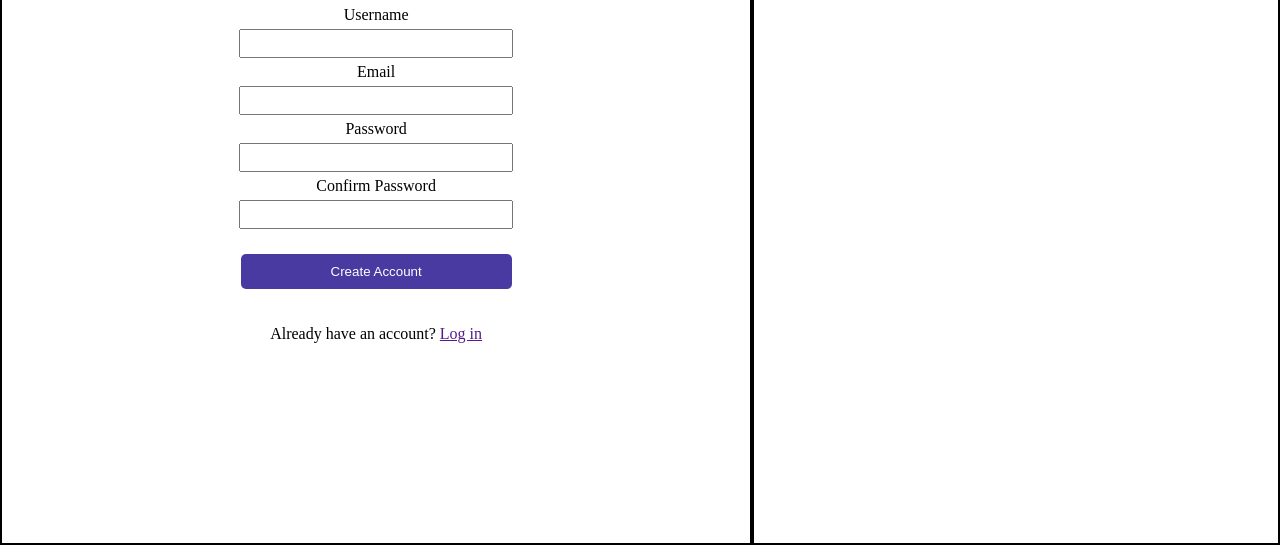
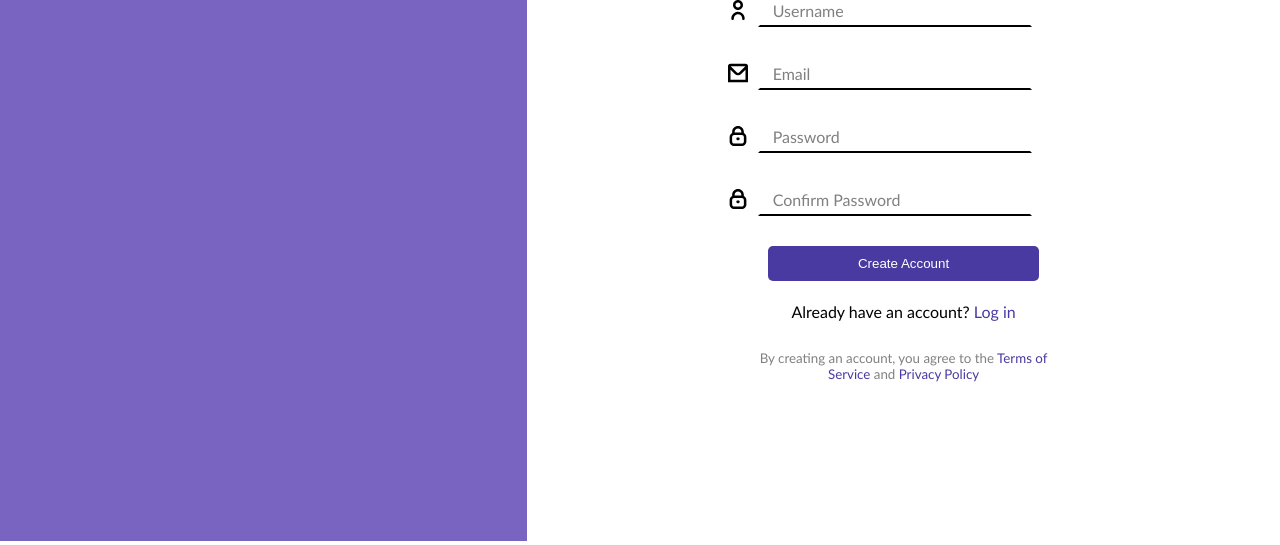
Before and after one commit to LyKitsuse/SignUp-Page-TOP, a plain HTML site: page index.html in a window 1280 px wide. Shown: the part 259-804 px from the top of the page. Drawn offline with Linux system fonts and the light colour scheme.

Commit message:
Finished Basic Design

```diff
--- a/index.html
+++ b/index.html
@@ -9,31 +9,45 @@
 <body>
     <div id="main">
         <div class="left">
+            <h1></h1>
+        </div>
+        <div class="right">
             <form action="https://www.example.com" method="post">
-                <h1>Create an Account</h1>
-                <label for="username">Username</label>
-                <input type="text" id="username" name="username">
+                <h1 style="font-size: xx-large;">Create your account</h1>
+                <div class="form">
+                    <div class="form container">
+                        <img src="assets/user.svg">
+                        <input type="text" id="username" name="username" required placeholder="">
+                        <label for="username">Username</label>
+                    </div>
 
-                <label for="email">Email</label>
-                <input type="text" id="email" name="email">
+                    <div class="form container">
+                        <img src="assets/envelope.svg">
+                        <input type="text" id="email" name="email" required placeholder="">
+                        <label for="email">Email</label>
+                    </div>
 
-                <label for="password" required>Password</label>
-                <input type="password" id="password" name="password">
+                    <div class="form container">
+                        <img src="assets/lock.svg">
+                        <input type="password" id="password" name="password" required min="5" placeholder="">
+                        <label for="password" required>Password</label>
+                    </div>
 
-                <label for="confirmPass" required>Confirm Password</label>
-                <input type="password" id="confirmPass">
+                    <div class="form container">
+                        <img src="assets/lock.svg">
+                        <input type="password" id="confirm_password" required min="5" placeholder="">
+                        <label for="confirm_password" required>Confirm Password</label>
+                    </div>
+                </div>
 
                 <button type="submit">Create Account</button>
 
                 <p>Already have an account? <a href="">Log in</a></p>
+
+                <p class="info">By creating an account, you agree to the <a href="https://youtu.be/dQw4w9WgXcQ?si=Gcfqy3l9yE5Wq3_b">Terms of Service</a> and <a href="https://youtu.be/UIp6_0kct_U?si=XxeXR7-JoJ-Eqvxu">Privacy Policy</a></a></p>
             </form>
         </div>
-        <div class="right">
-            <!-- logo -->
-             <h1>Hello</h1>
-        </div>
     </div>
-
     <!-- <script> -->
 </body>
 </html>
--- a/style.css
+++ b/style.css
@@ -3,26 +3,25 @@
     --baseColor: #0E2148;
     --offColor: #483AA0;
     --hoverColor: #7965C1;
+    --fonts:
 }
 
 body {
     margin: 0px;
-}
-
-.left, .right {
-    border: solid 2px black;
+    font-family: 'Gill Sans', 'Gill Sans MT', Calibri, 'Trebuchet MS', sans-serif;
 }
 
 #main {
     display: flex;
     flex-direction: row;
 
-    .left {
+    .right {
         height: 800px;
         width: 1000px;
         display: flex;
         flex-direction: column;
         justify-content: center;
+        align-items: center;
 
         form {
             display: flex;
@@ -30,33 +29,106 @@ body {
             justify-content: center;
             align-items: center;
 
+            label {
+                position: relative;
+                left: -16.5rem;
+                top: 0px;
+                font-size: medium;
+                color: gray;
+                pointer-events: none;
+                transition: all 100ms ease-in;
+                width: auto;
+            }
+
+            input:focus ~ label, input:not(:placeholder-shown) ~ label {
+                position: relative;
+                color: var(--hoverColor);
+                top: -18px;
+                background-color: white;
+                padding: 0px 3px;
+                font-size: small;
+            }
+
+            a {
+                color: var(--offColor);
+                text-decoration: none;
+            }
+
+            a:hover {
+                text-decoration: underline;
+                color: var(--hoverColor)
+            }
+
+            .info {
+                width: 300px;
+                text-align: center;
+                font-size: smaller;
+                color: gray
+            }
+
             input[type=text], input[type=password] {
-                width: 140px 50px;
                 margin: 5px;
-                padding: 5px 10px;
+                padding: 7px 10px;
                 width: 250px;
+                border: 2px solid white;
+                border-bottom: 2px solid black;
+                transition: 0.5s;
+                outline: none;
             }
 
             input[type=text]:focus, input[type=password]:focus {
-                border-color: var(--baseColor);
+                border: 2px solid var(--hoverColor);
+                border-radius: 5px;
             }
 
             button[type=submit] {
-                margin: 20px;
+                margin: 5px;
                 background-color: var(--offColor);
                 color: white;
                 border-radius: 5px;
                 padding: 10px 90px;
                 border: 0px;
+                font-size: smaller;
+                transition: 0.2s;
             }
 
             button[type=submit]:hover {
                 background-color: var(--hoverColor);
             }
+
+            .form {
+                position: relative;
+                left: 20px;
+            }
+
+            .error {
+                color: white;
+                font-size: small;
+                margin: 0px;
+            }
+        }
+
+        .form .container {
+            display: flex;
+            flex-direction: row;
+            align-items: center;
+            position: relative;
+            right: 15px;
+            margin: 20px;
+
+            img {
+                margin: 0px 5px;
+                height: 20px;
+            }
         }
     }
 
-    .right {
+    .left {
         width: 700px;
+        display: flex;
+        flex-direction: column;
+        justify-content: center;
+        align-items: center;
+        background-color: var(--hoverColor);
     }
 }
```
Also changed, not shown: assets/envelope.svg (added), assets/lock.svg (added), assets/user.svg (added).
